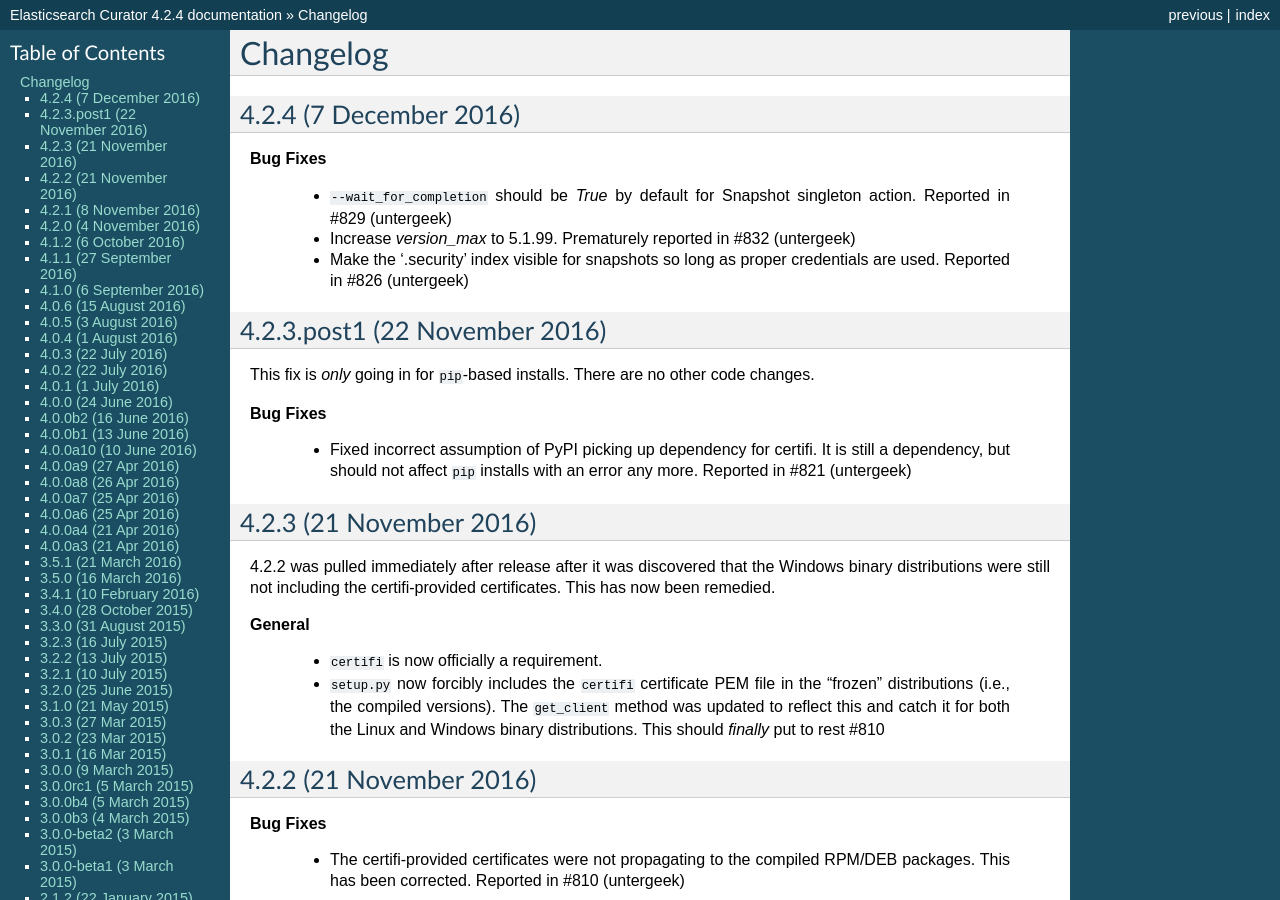
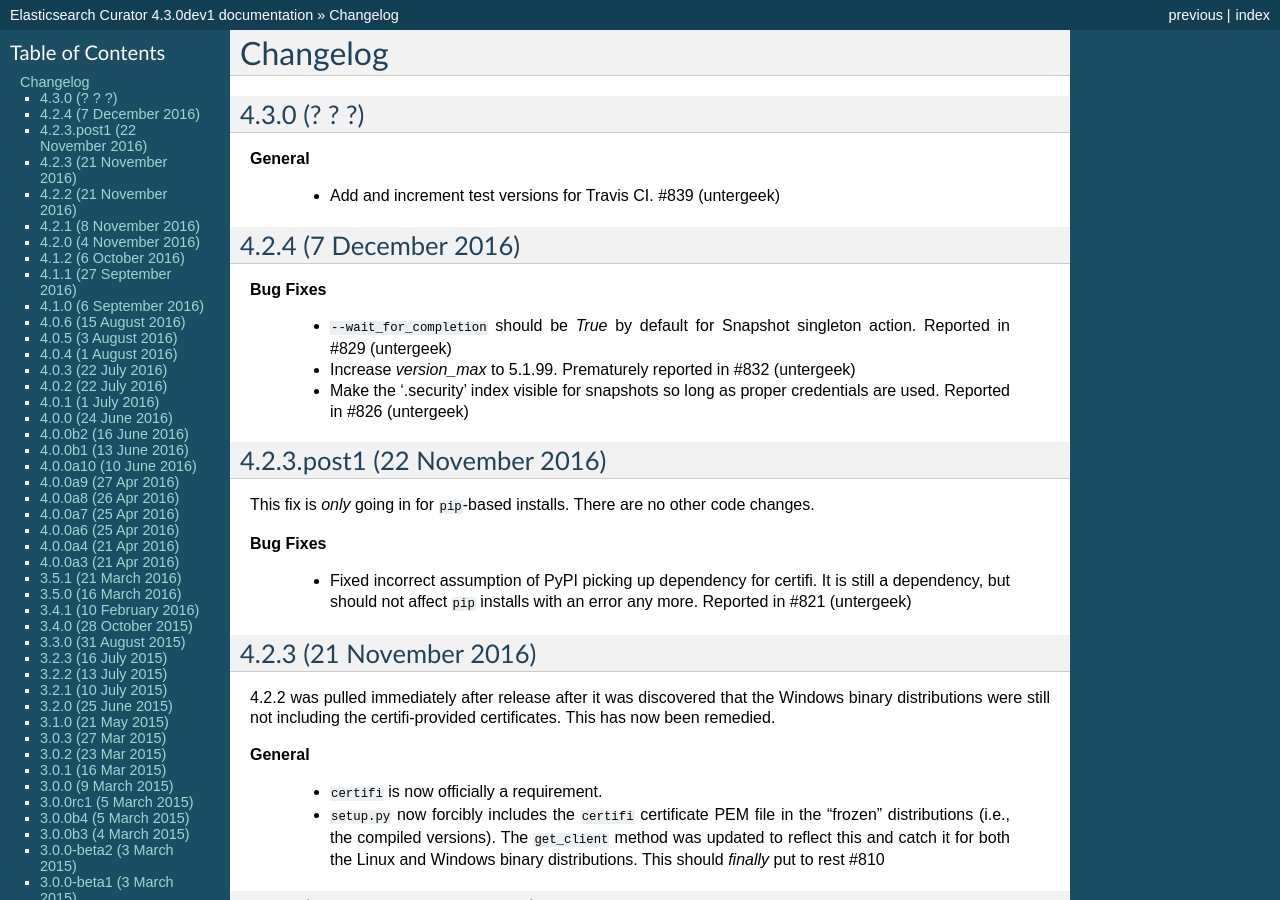
Before and after one commit to elastic/curator, a Sphinx documentation site: the page built from docs/Changelog.rst, in a window 1280 px wide and 900 px high. Built offline with Sphinx 7.4.7, drawn with Linux system fonts in a browser that asks for light colours; some of the changed text lies outside the part shown.

Commit message:
Increment test versions, add 5.1.1
Also bump versioning information for 4.3.0

fixes #839

```diff
--- a/curator/_version.py
+++ b/curator/_version.py
@@ -1 +1 @@
-__version__ = '4.2.4'
+__version__ = '4.3.0dev1'
--- a/docs/Changelog.rst
+++ b/docs/Changelog.rst
@@ -2,6 +2,13 @@
 
 Changelog
 =========
+
+4.3.0 (? ? ?)
+-------------
+
+**General**
+
+  * Add and increment test versions for Travis CI. #839 (untergeek)
 
 4.2.4 (7 December 2016)
 -----------------------
```
Also changed, not shown: .travis.yml, 1 other file.
